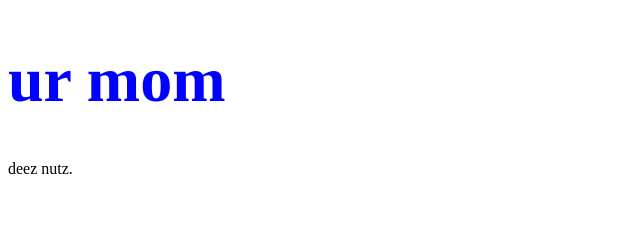
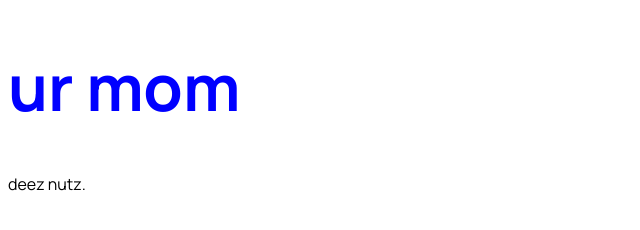
Before and after one commit to chrchien/chrchien.github.io, a plain HTML site: page index.html in a window 1280 px wide. Shown: the whole page, without its empty margins (0-640 px from the left). Drawn offline with Linux system fonts and the light colour scheme.

Commit message:
font change

```diff
--- a/style.css
+++ b/style.css
@@ -1,4 +1,8 @@
+@import url('https://fonts.googleapis.com/css2?family=Manrope:wght@200;300;400;500;600;700;800&display=swap');
 h1 {
 	font-size: 4rem;
     color: blue;
 }
+body {
+    font-family: "Manrope";
+    }
```
